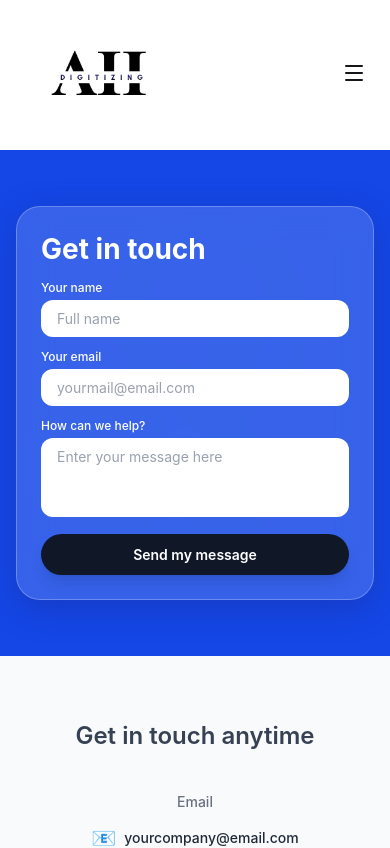
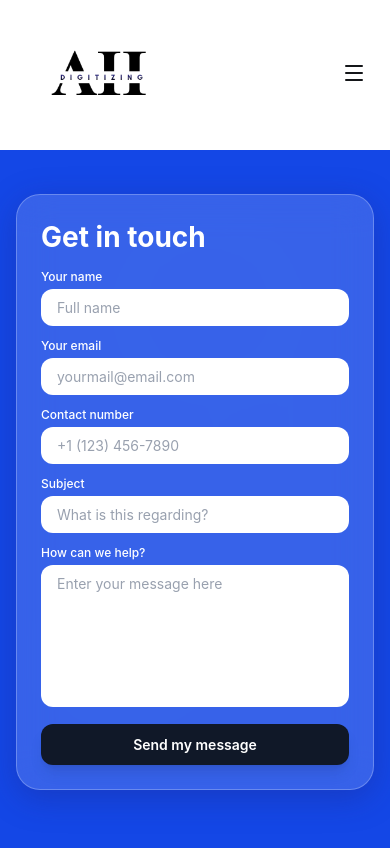
Before and after one commit to fourgoAgency/Ah-digitizing, a Next.js app: page /contact-us in a window 390 px wide. Shown: the top 848 px of the page. Built offline with nearby package versions, Linux system fonts and the light colour scheme.

Commit message:
Enhance contact form with additional fields
Updated the contact form to include phone and subject fields, and adjusted the layout and styling.

```diff
--- a/app/contact-us/page.tsx
+++ b/app/contact-us/page.tsx
@@ -8,6 +8,8 @@ const ContactFormBlue: React.FC = () => {
   const [formData, setFormData] = useState({
     name: '',
     email: '',
+    phone: '',
+    subject: '',
     message: ''
   });
 
@@ -23,7 +25,7 @@ const ContactFormBlue: React.FC = () => {
   };
 
   return (
-    <div className="relative bg-blue-700 min-h-[500px] h-[60vh] py-16 px-4 overflow-hidden">
+    <div className="relative bg-blue-700 min-h-[700px] h-[80vh] pb-4 px-4 overflow-hidden">
       {/* Decorative circles */}
       <div className="absolute top-20 left-32 w-40 h-40 rounded-full border-2 border-blue-500 opacity-30"></div>
       <div className="absolute bottom-32 left-16 w-32 h-32 rounded-full border-2 border-blue-500 opacity-30"></div>
@@ -78,6 +80,34 @@ const ContactFormBlue: React.FC = () => {
 
     <div>
       <label className="text-white text-xs mb-1 block font-medium">
+        Contact number
+      </label>
+      <input
+        type="tel"
+        name="phone"
+        placeholder="+1 (123) 456-7890"
+        value={formData.phone}
+        onChange={handleChange}
+        className="w-full px-4 py-2 rounded-xl bg-white text-gray-800 placeholder-gray-400 focus:outline-none focus:ring-2 focus:ring-white focus:ring-opacity-40"
+      />
+    </div>
+
+    <div>
+      <label className="text-white text-xs mb-1 block font-medium">
+        Subject
+      </label>
+      <input
+        type="text"
+        name="subject"
+        placeholder="What is this regarding?"
+        value={formData.subject}
+        onChange={handleChange}
+        className="w-full px-4 py-2 rounded-xl bg-white text-gray-800 placeholder-gray-400 focus:outline-none focus:ring-2 focus:ring-white focus:ring-opacity-40"
+      />
+    </div>
+
+    <div>
+      <label className="text-white text-xs mb-1 block font-medium">
         How can we help?
       </label>
       <textarea
@@ -85,14 +115,14 @@ const ContactFormBlue: React.FC = () => {
         placeholder="Enter your message here"
         value={formData.message}
         onChange={handleChange}
-        rows={3}
+        rows={6}
         className="w-full px-4 py-2 rounded-xl bg-white text-gray-800 placeholder-gray-400 focus:outline-none focus:ring-2 focus:ring-white focus:ring-opacity-40 resize-none"
       />
     </div>
 
     <button
       onClick={handleSubmit}
-      className="w-full bg-gray-900 hover:bg-black text-white font-semibold py-2.5 rounded-full transition-colors duration-200 shadow-lg"
+      className="w-full bg-gray-900 hover:bg-black text-white font-semibold py-2.5 rounded-xl transition-colors duration-200 shadow-lg"
     >
       Send my message
     </button>
```
